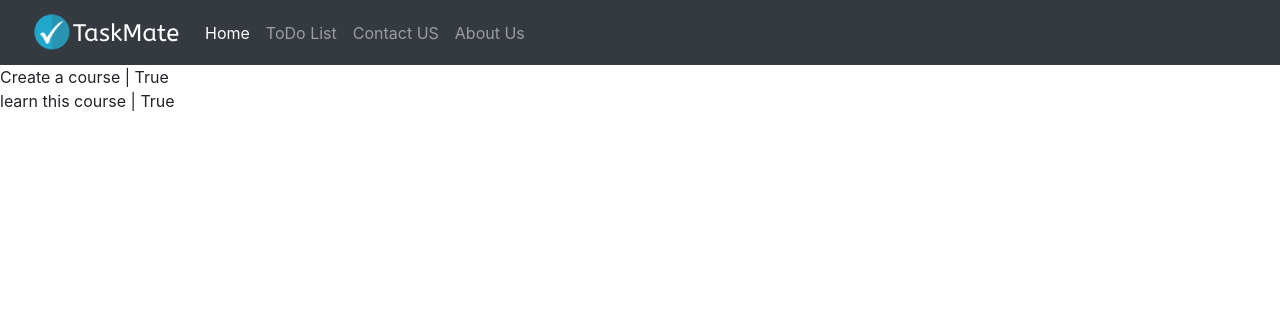
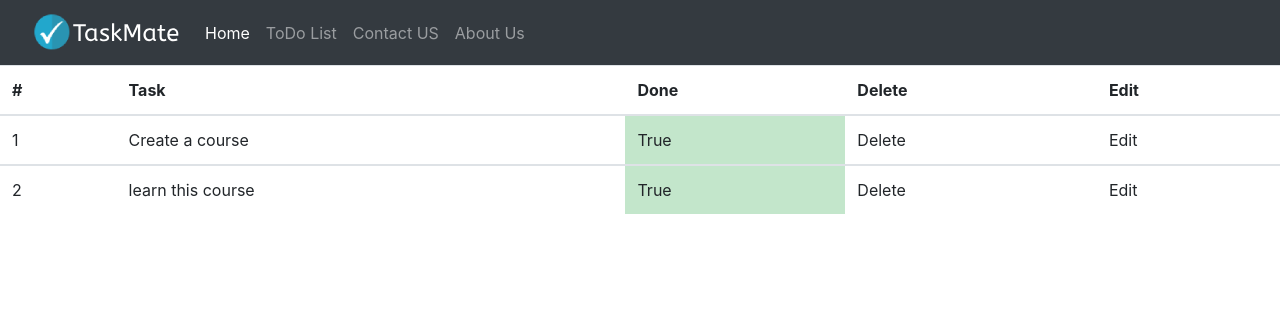
Before and after one commit to Rakshit-07/Django, a Django app: page /todolist/ in a window 1280 px wide. Shown: the top 325 px of the page. Run offline with Django 5.2, Linux system fonts and the light colour scheme; data comes from the database, SQL or seed files in the repository.

Commit message:
Added new changes

```diff
--- a/testproject/todolist/templates/todolist.html
+++ b/testproject/todolist/templates/todolist.html
@@ -1,4 +1,31 @@
 {% extends 'base.html' %} {% block title %}
 <title>This is todo page</title>
-{%endblock title %} {%block content%} {% for obj in all_task %} {{ obj.task }} |
-{{ obj.flag }} <br />{% endfor %} {%endblock content%}
+{%endblock title %} {%block content%}
+
+<table class="table">
+  <thead>
+    <tr>
+      <th scope="col">#</th>
+      <th scope="col">Task</th>
+      <th scope="col">Done</th>
+      <th scope="col">Delete</th>
+      <th scope="col">Edit</th>
+    </tr>
+  </thead>
+  {% for obj in all_task %}
+  <tbody>
+    <tr>
+      <td>{{obj.id}}</td>
+      <td>{{obj.task}}</td>
+      {% if obj.flag == True %}
+      <td class="table-success">{{obj.flag}}</td>
+      {% else %}
+      <td class="table-danger">{{obj.flag}}</td>
+      {% endif %}
+      <td>Delete</td>
+      <td>Edit</td>
+    </tr>
+  </tbody>
+  {% endfor %}
+</table>
+{%endblock content%}
```
